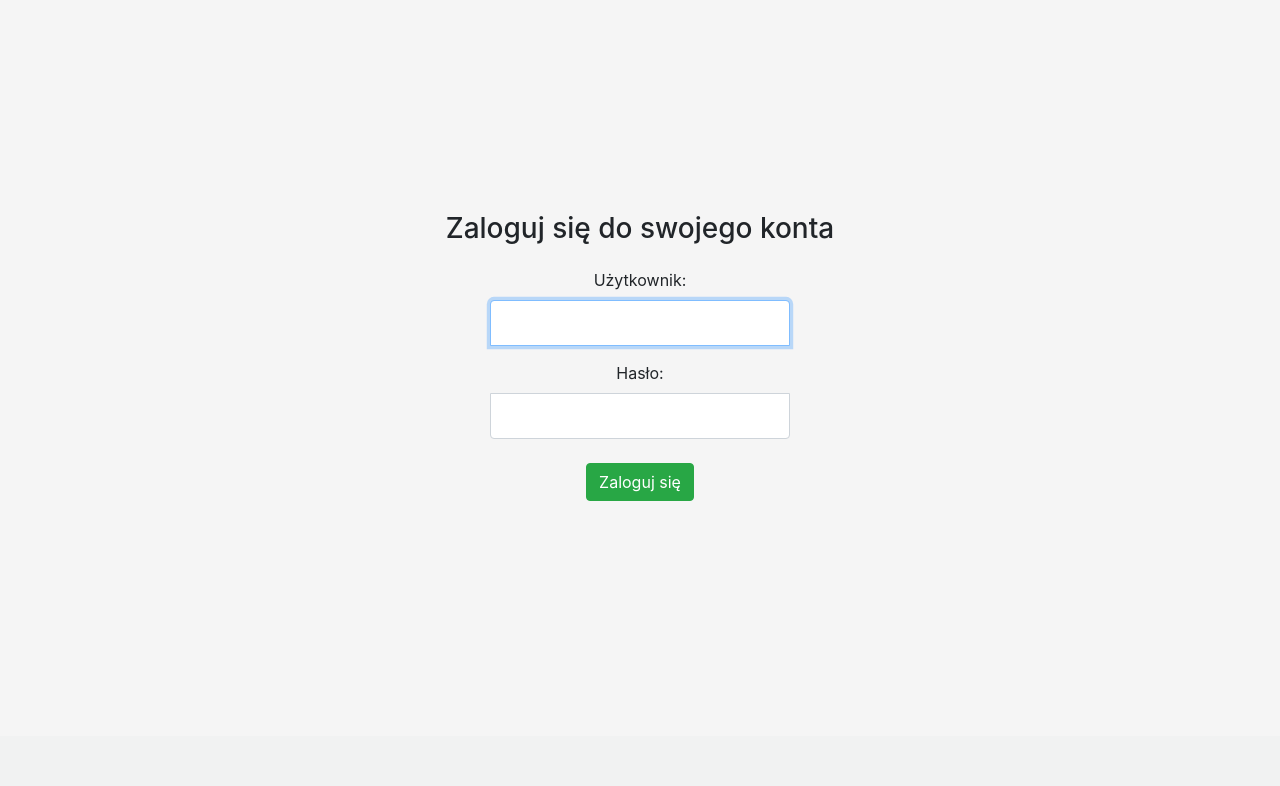
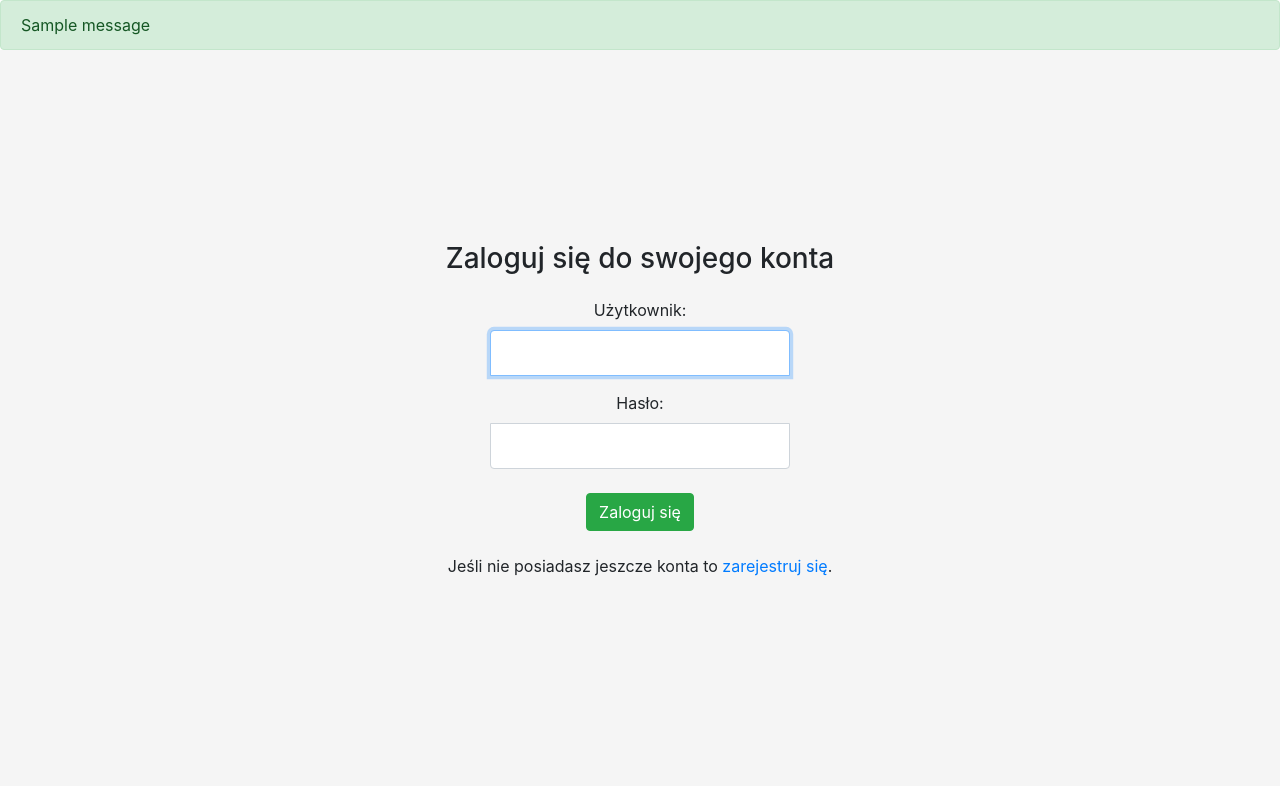
Before and after one commit to Krysik/notes-django, a Django app: page /accounts/login in a window 1280 px wide. Shown: the part 70-856 px from the top of the page. Before the commit the page ends 571 px from the top, so only its background shows below. Run offline with Django 3.2, Linux system fonts and the light colour scheme; tables that the repository leaves empty hold one stand-in row (values such as "Sample post"); one stand-in notice (Sample message) is shown; parts of the project's set-up code (start-up, migrations or seed data) failed here and were passed over; some libraries are stand-ins or nearby versions.

Commit message:
add messages

```diff
--- a/notes/accounts/urls.py
+++ b/notes/accounts/urls.py
@@ -1,5 +1,6 @@
 from django.urls import path, include
 from . import views
+from django.contrib.auth import views as auth_views
 urlpatterns = [
     path('', views.index_view, name='index'),
     path('accounts/register', views.register_view, name='register'),
--- a/notes/accounts/views.py
+++ b/notes/accounts/views.py
@@ -3,6 +3,7 @@ from django.urls import reverse
 from .forms import RegisterForm, LoginForm
 from django.contrib.auth import login, logout
 from django.contrib.auth.decorators import login_required
+from django.contrib import messages
 
 def index_view(request):
     return render(request, 'index.html', {})
@@ -14,6 +15,7 @@ def register_view(request):
         form = RegisterForm(request.POST)
         if form.is_valid():
             form.save()
+            messages.success(request, 'Twoje konto zostało utworzone')
             return redirect('login_view')
         else:
             error = '<span style="color: red;">Coś poszło nie tak :(<span>'
@@ -36,4 +38,5 @@ def login_view(request):
 @login_required
 def logout_view(request):
     logout(request)
+    messages.success(request, 'Wylogowano poprawnie')
     return redirect('login_view')
--- a/notes/notekeeper/urls.py
+++ b/notes/notekeeper/urls.py
@@ -3,7 +3,8 @@ from django.urls import path, include
 from . import views
 
 urlpatterns = [
-    path('dashboard/<int:user_id>', views.dashboard, name='dashboard'),
-    path('dashboard/<int:user_id>/create_note', views.create_note, name='create_note'),
-    path('dashboard/<int:user_id>/<int:note_id>/update_note', views.update_note_view, name='update_note'),
+    path('dashboard/<int:user_id>/', views.dashboard, name='dashboard'),
+    path('dashboard/<int:user_id>/create_note/', views.create_note, name='create_note'),
+    path('dashboard/<int:user_id>/<int:note_id>/update_note/', views.update_note_view, name='update_note'),
+    path('dashboard/<int:user_id>/<int:note_id>/delete_note/', views.delete_note, name='delete_note'),
 ]
--- a/notes/notekeeper/views.py
+++ b/notes/notekeeper/views.py
@@ -39,8 +39,8 @@ def create_note(request, user_id):
 
 @login_required
 def update_note_view(request, user_id, note_id):
-    # user = User.objects.get(pk=user_id)
-    note = Note.objects.get(pk=note_id)
+    user = User.objects.get(pk=user_id)
+    note = get_object_or_404(Note, id=note_id)
     form = AddNoteForm(initial={'title': note.title, 'content': note.content})
     error = None
     if request.method == 'POST':
@@ -55,8 +55,8 @@ def update_note_view(request, user_id, note_id):
             return redirect('dashboard', request.user.id)
         else:
             error = 'Coś poszło nie tak, sprawdź poprawność danych'
+
     context = {
-        # 'user': user,
         'note': note,
         'form': form,
         'error': error,
--- a/notes/templates/accounts/login.html
+++ b/notes/templates/accounts/login.html
@@ -1,6 +1,11 @@
 {% extends 'base.html' %}
 {% block content %}
   {% include 'includes/_navbar.html' %}
+  {% if messages %}
+    {% for message in messages %}
+      <div class="alert alert-{{ message.tags }}" style="margin: 0;">{{ message }}</div>
+    {% endfor %}
+  {% endif %}
   <div class="login-bg">
     <div class="container text-center wrapper">
       <h3>Zaloguj się do swojego konta</h3>
@@ -12,6 +17,7 @@
         {% endif %}
         <button type="submit" class="btn btn-success my-2">Zaloguj się</button>
       </form>
+      <p>Jeśli nie posiadasz jeszcze konta to <a href="{% url 'register' %}">zarejestruj się</a>.</p>
     </div>
   </div>
 {% endblock %}
--- a/notes/templates/accounts/register.html
+++ b/notes/templates/accounts/register.html
@@ -22,5 +22,7 @@
       <br /><br />
       <button type="submit" class="btn btn-success">Zarejestruj się</button>
     </form>
+    <br />
+    <p>Jeśli posiadasz już konto <a href="{% url 'login_view' %}">Zaloguj się</a></p>
   </div>
 {% endblock %}
--- a/notes/templates/base.html
+++ b/notes/templates/base.html
@@ -11,7 +11,6 @@
   <title>Notekeeper</title>
 </head>
 <body>
-  {% block navbar %}{% endblock %}
   {% block content %}
   {% endblock %}
 
```
